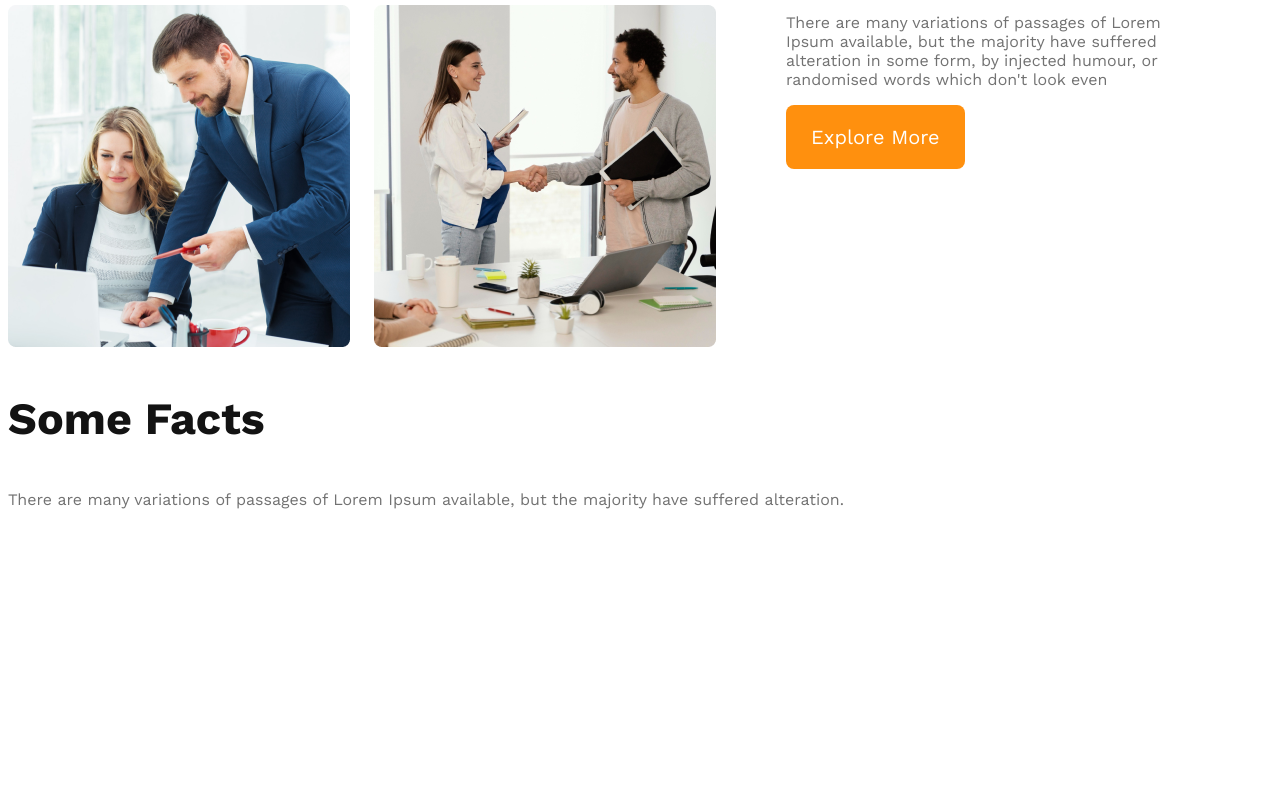
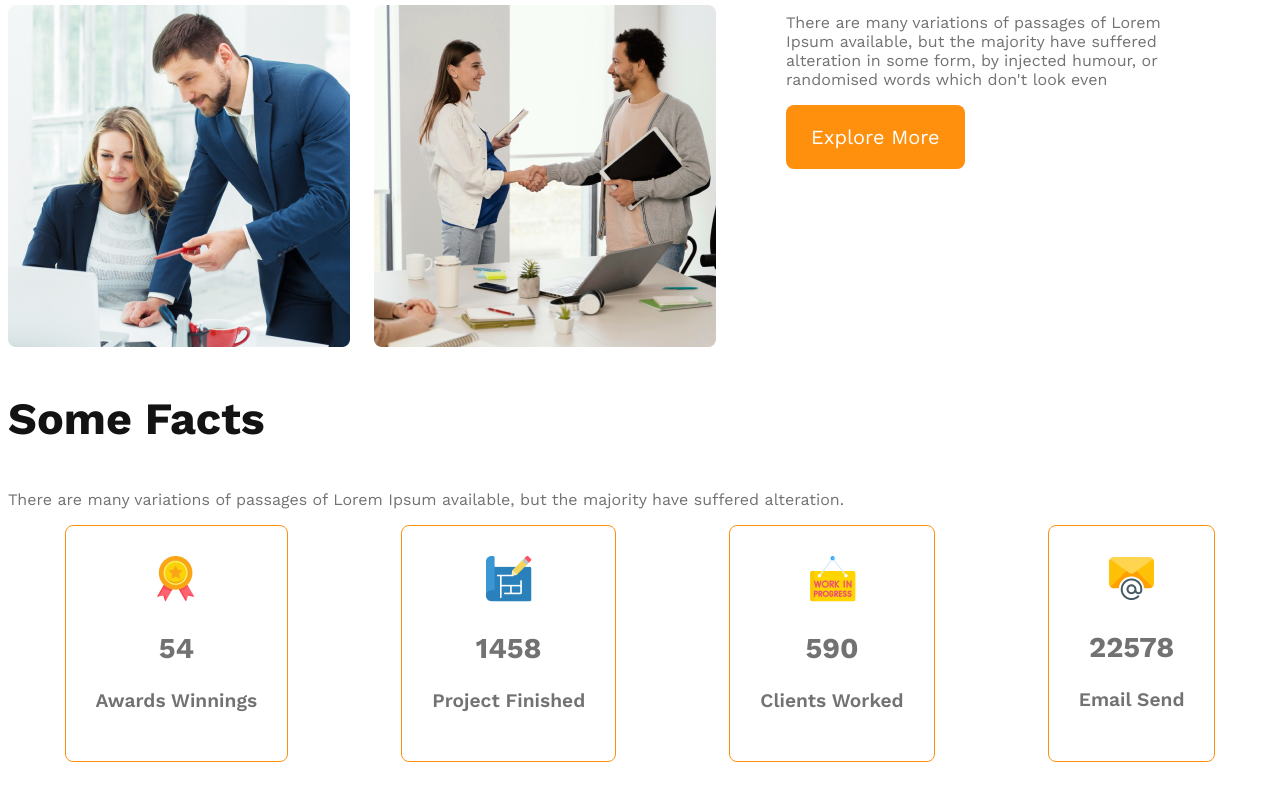
Before and after one commit to durjoy4D/G3-Architects-websides, a plain HTML site: page index.html in a window 1280 px wide. Shown: the part 1442-2242 px from the top of the page. Before the commit the page ends 2021 px from the top, so only its background shows below. Drawn offline with nearby package versions, Linux system fonts and the light colour scheme.

Commit message:
some facts section added

```diff
--- a/index.html
+++ b/index.html
@@ -52,6 +52,29 @@
         <section class="facts">
             <h3 class="section-title">Some Facts</h3>
             <p class="text-light-gray">There are many variations of passages of Lorem Ipsum available, but the majority have suffered alteration.</p>
+            <div class="facts-card-container">
+                <!--.card*4>img+h2.card-stats+p.card-title-->
+                <div class="card">
+                    <img src="images/icons/ribon.png" alt="">
+                    <h2 class="card-stats">54</h2>
+                    <p class="card-title">Awards Winnings</p>
+                </div>
+                <div class="card">
+                    <img src="images/icons/projects.png" alt="">
+                    <h2 class="card-stats">1458</h2>
+                    <p class="card-title">Project Finished</p>
+                </div>
+                <div class="card">
+                    <img src="images/icons/customers.png" alt="">
+                    <h2 class="card-stats">590</h2>
+                    <p class="card-title">Clients Worked</p>
+                </div>
+                <div class="card">
+                    <img src="images/icons/email.png" alt="">
+                    <h2 class="card-stats">22578</h2>
+                    <p class="card-title">Email Send</p>
+                </div>
+            </div>
         </section>
     </main>
     <footer>
--- a/styles/architects.css
+++ b/styles/architects.css
@@ -55,7 +55,7 @@ nav li a {
     color: #131313
 }
 
-.text-light-gray{
+.text-light-gray {
     color: #727272;
 }
 
@@ -68,63 +68,98 @@ nav li a {
     font-size: 1.25rem;
     cursor: pointer;
 }
-.banner img{
+
+.banner img {
     margin-top: 20px;
     width: 100%;
 }
 
 /* main styles */
 
-main{
+main {
     max-width: 1440px;
     margin: 70px auto;
 }
 
 /* teams styles */
 
-.teaams-conteiner{
+.teaams-conteiner {
     display: flex;
     align-items: center;
 }
-.teams-img-container{
+
+.teams-img-container {
     display: grid;
     grid-template-columns: repeat(2, 1fr);
     gap: 24px;
 }
-.teams-content{
+
+.teams-content {
     padding-left: 70px;
     padding-right: 70px;
 }
-.teams-title{
+
+.teams-title {
     font-size: 2.8rem;
 }
-.quick-list{
+
+.quick-list {
     color: #727272;
     font-weight: 500;
 }
-.quick-list1{
+
+.quick-list1 {
     color: #131313;
     font-weight: 700;
 }
-.quick-list2{
+
+.quick-list2 {
     color: #FF900E;
     font-weight: 700;
 }
 
+/* facts section */
+
+.facts-card-container{
+    display: flex;
+    justify-content: space-around;
+    text-align: center;
+}
+.facts-card-container .card {
+    border-radius: 8px;
+    border: 1px solid #FF900E;
+    padding: 30px;
+}
+.facts-card-container, .stats-title{
+    font-size: 2.8rem;
+    color: #424242;
+    margin-top: 10px;
+    margin-bottom: 10px;
+}
+.facts-card-container, .card-title{
+    color: #727272;
+    font-size: 1.2rem;
+    font-weight: 600;
+    margin-top: 5px;
+}
 
 /* responsive media queries */
 
-@media screen and (max-width:576px){
-    header{
+@media screen and (max-width:576px) {
+    header {
         padding: 20px;
     }
-    nav, .teaams-conteiner{
+
+    nav,
+    .teaams-conteiner {
         flex-direction: column;
     }
-    .teams-img-container{
+
+    .teams-img-container {
         grid-template-columns: 1fr;
     }
-    .teams-content{
+
+    .teams-content {
         padding-left: 20px;
         padding-right: 20px;
     }
@@ -132,11 +167,13 @@ main{
 
 /* medium devices */
 
-@media screen and (min-width:576px) and (max-width:960px){
-    header{
+@media screen and (min-width:576px) and (max-width:960px) {
+    header {
         padding: 50px;
     }
-    nav , .teaams-conteiner{
+
+    nav,
+    .teaams-conteiner {
         flex-direction: column;
     }
 }
```
